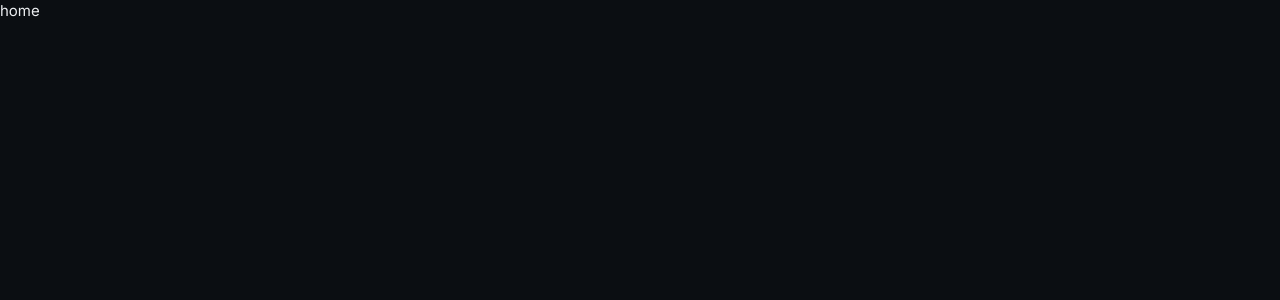
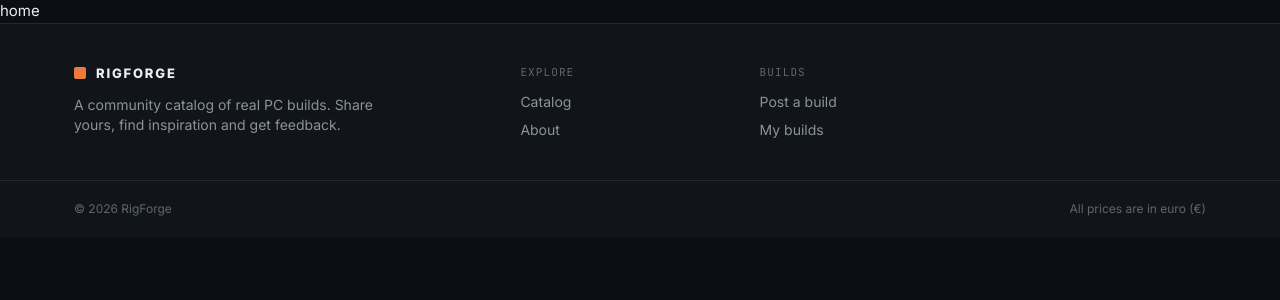
Before and after one commit to VelinPoznakov/RigForge, a React (Vite) app in the folder frontend/: page / in a window 1280 px wide. Shown: the top 300 px of the page. Built offline with nearby package versions, Linux system fonts and the light colour scheme.

Commit message:
footer with user template

```diff
--- a/frontend/src/App.jsx
+++ b/frontend/src/App.jsx
@@ -11,6 +11,7 @@ import EditBuild from "./components/EditBuild.jsx";
 import Profile from "./components/Profile.jsx";
 import NotFound from "./components/NotFound.jsx";
 import RouteGuard from "./components/RouteGuard.jsx";
+import Footer from "./components/Footer.jsx";
 
 function App() {
 
@@ -37,7 +38,8 @@ function App() {
 
         </Routes>
 
-        {/*create footer here*/}
+        <Footer />
+
     </>
   )
 }
--- /dev/null
+++ b/frontend/src/components/Footer.jsx
@@ -0,0 +1,67 @@
+import { Link } from 'react-router'
+import { publicRoutes, protectedRoutes } from "../ utils/ApplicationUrlPaths.js";
+
+export default function Footer(){
+
+    const user = {
+        userId: 'user id',
+        username: 'test'
+    }
+
+    return (
+        <footer className="border-t border-line bg-surface">
+            <div
+                className="mx-auto w-full max-w-site px-4 sm:px-6 grid grid-cols-2 gap-8 py-10 md:grid-cols-[2fr_1fr_1fr_1fr]">
+                <div className="col-span-2 md:col-span-1">
+                    <Link className="flex items-center gap-2.5 text-[13px] font-extrabold tracking-[0.14em]"
+                       to={publicRoutes.home}>
+                        <span className="size-3 rounded-xs bg-accent"></span>RIGFORGE
+                    </Link>
+                    <p className="mt-3 max-w-75 text-sm text-ink-muted">A community catalog of real PC builds.
+                        Share yours, find inspiration and get feedback.</p>
+                </div>
+
+                <nav>
+                    <h2 className="mb-3 font-mono text-[11px] tracking-widest text-ink-dim uppercase">Explore</h2>
+                    <ul className="flex flex-col gap-2 text-sm">
+                        <li><Link className="text-ink-muted transition-colors hover:text-ink"
+                               to={publicRoutes.home}>Catalog</Link></li>
+                        <li><Link className="text-ink-muted transition-colors hover:text-ink"
+                               to={publicRoutes.about}>About</Link></li>
+                    </ul>
+                </nav>
+
+
+                {user ?
+                    (<nav>
+                        <h2 className="mb-3 font-mono text-[11px] tracking-widest text-ink-dim uppercase">Builds</h2>
+                        <ul className="flex flex-col gap-2 text-sm">
+                            <li><Link className="text-ink-muted transition-colors hover:text-ink"
+                                   to={protectedRoutes.createBuild}>Post a build</Link></li>
+                            <li><Link className="text-ink-muted transition-colors hover:text-ink"
+                                   to={protectedRoutes.profile}>My builds</Link></li>
+                        </ul>
+                    </nav>)
+                    :
+                    (<nav>
+                        <h2 className="mb-3 font-mono text-[11px] tracking-widest text-ink-dim uppercase">Account</h2>
+                        <ul className="flex flex-col gap-2 text-sm">
+                            <li><Link className="text-ink-muted transition-colors hover:text-ink" to={publicRoutes.login}>Log
+                                in</Link></li>
+                            <li><Link className="text-ink-muted transition-colors hover:text-ink"
+                                   to={publicRoutes.register}>Register</Link></li>
+                        </ul>
+                    </nav>)
+                }
+            </div>
+
+            <div className="border-t border-line">
+                <div
+                    className="mx-auto w-full max-w-site px-4 sm:px-6 flex flex-col gap-1 py-5 text-xs text-ink-dim sm:flex-row sm:justify-between">
+                    <p>© 2026 RigForge</p>
+                    <p>All prices are in euro (€)</p>
+                </div>
+            </div>
+        </footer>
+    );
+}
```
